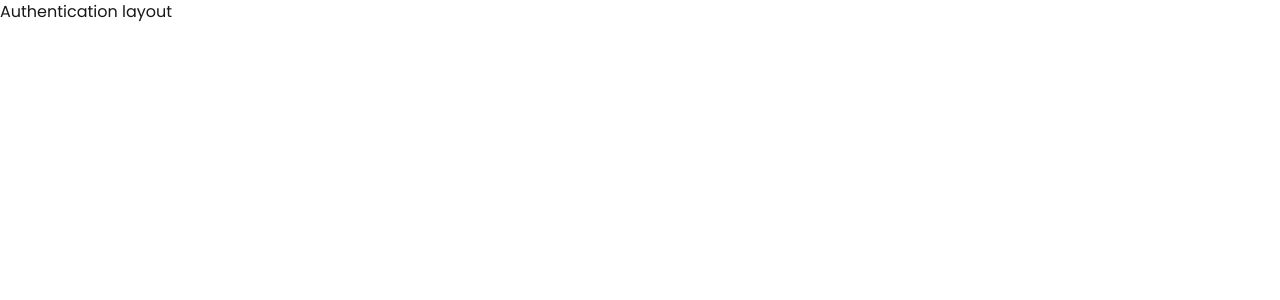
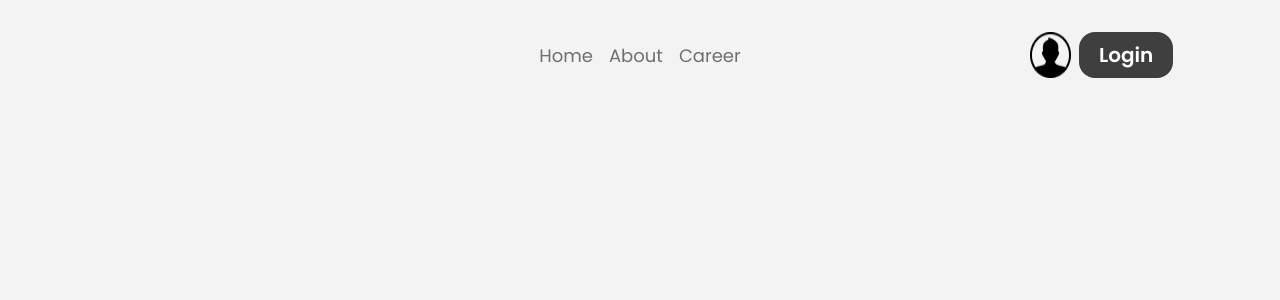
Before and after one commit to ImranSanvi/Dragon-News, a React (Vite) app: page /auth in a window 1280 px wide. Shown: the top 300 px of the page. Built offline with nearby package versions, Linux system fonts and the light colour scheme.

Commit message:
login page

```diff
--- a/src/Components/Navbar.jsx
+++ b/src/Components/Navbar.jsx
@@ -1,19 +1,21 @@
 import React from 'react';
-import { NavLink } from 'react-router';
+import { Link, NavLink } from 'react-router';
 import user from "../assets/user.png"
 
 const Navbar = () => {
     return (
-        <div className='flex justify-between items-center'>
-            <div className="nav flex gap-4">
+        <div className='flex items-center'>
+            <div className='w-1/3 '></div>
+
+            <div className="w-1/3 flex gap-4 justify-center">
                 <NavLink to={'/'} className="font-normal text-[18px] text-accent ">Home</NavLink>
                 <NavLink to={'/about'} className="font-normal text-[18px] text-accent ">About</NavLink>
                 <NavLink to={'/career'} className="font-normal text-[18px] text-accent ">Career</NavLink>
             </div>
 
-            <div className="login-btn flex gap-2">
-                <img src={user} alt="" />
-                <button className='bg-primary text-base-200 font-semibold text-[20px] px-5 py-2 rounded-2xl '>Login</button>
+            <div className="login-btn w-1/3 flex gap-2 justify-end">
+                <img className='mix-blend-multiply' src={user} alt="" />
+                <Link to={'/auth/login'} className='bg-primary text-base-200 font-semibold text-[20px] px-5 py-2 rounded-2xl '>Login</Link>
             </div>
         </div>
     );
--- /dev/null
+++ b/src/Layouts/AuthLayout.jsx
@@ -0,0 +1,19 @@
+import React from 'react';
+import Navbar from '../Components/Navbar';
+import { Outlet } from 'react-router';
+
+const AuthLayout = () => {
+    return (
+        <div className='bg-base-300 h-screen'>
+            <header className='w-10/12 mx-auto py-8'>
+                <Navbar></Navbar>
+            </header>
+
+            <main className='w-10/12 mx-auto py-5'>
+                <Outlet></Outlet>
+            </main>
+        </div>
+    );
+};
+
+export default AuthLayout;
--- a/src/Layouts/HomeLayout.jsx
+++ b/src/Layouts/HomeLayout.jsx
@@ -22,7 +22,7 @@ const HomeLayout = () => {
             </nav>
 
             <main className='w-10/12 mx-auto grid grid-cols-12 mt-[30px] gap-5 '>
-                <aside className='col-span-3'>
+                <aside className='col-span-3 top-0 h-fit sticky'>
                     <LeftAside></LeftAside>
                 </aside>
 
@@ -30,7 +30,7 @@ const HomeLayout = () => {
                     <Outlet></Outlet>
                 </section>
 
-                <aside className='col-span-3'>
+                <aside className='col-span-3 top-0 h-fit sticky'>
                     <RightAside></RightAside>
                 </aside>
 
--- /dev/null
+++ b/src/Routes/Register.jsx
@@ -0,0 +1,11 @@
+import React from 'react';
+
+const Register = () => {
+    return (
+        <div>
+            Register page
+        </div>
+    );
+};
+
+export default Register;
--- a/src/pages/Home.jsx
+++ b/src/pages/Home.jsx
@@ -1,11 +1,8 @@
 import React from 'react';
+import { Navigate } from 'react-router';
 
 const Home = () => {
-    return (
-        <div>
-            Home page
-        </div>
-    );
+    return <Navigate to={"/category/1"}></Navigate>
 };
 
 export default Home;
--- /dev/null
+++ b/src/pages/Login.jsx
@@ -0,0 +1,26 @@
+import React from 'react';
+import { Link } from 'react-router';
+
+const Login = () => {
+    return (
+        <div className='flex justify-center items-center min-h-screen'>
+            <div className="card bg-base-100 w-full max-w-sm shrink-0 shadow-2xl py-5">
+                <h2 className='font-semibold text-[35px] text-center'>Login your account</h2>
+                <div className="card-body">
+                    <fieldset className="fieldset">
+                    <label className="label">Email</label>
+                    <input type="email" className="input" placeholder="Email" />
+                    <label className="label">Password</label>
+                    <input type="password" className="input" placeholder="Password" />
+                    <div><a className="link link-hover">Forgot password?</a></div>
+                    <button className="btn btn-neutral mt-4">Login</button>
+
+                    <p className='font-semibold text-center pt-5'>Dont’t Have An Account ? <Link className='text-secondary' to={'/auth/register'}>Register</Link></p>
+                    </fieldset>
+                </div>
+            </div>
+        </div>
+    );
+};
+
+export default Login;
```
Also changed, not shown: src/Routes/Router.jsx (+14 -1 lines).
